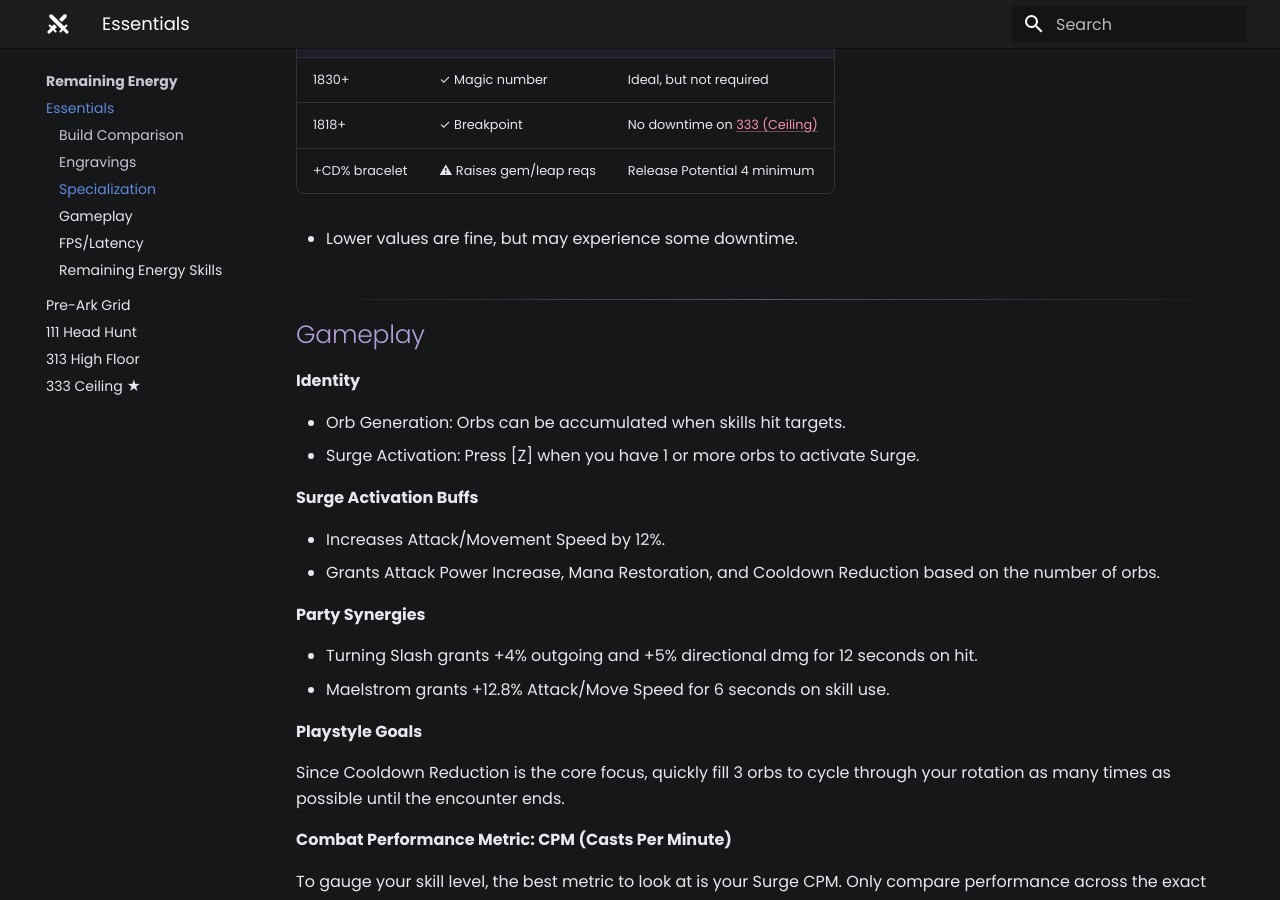
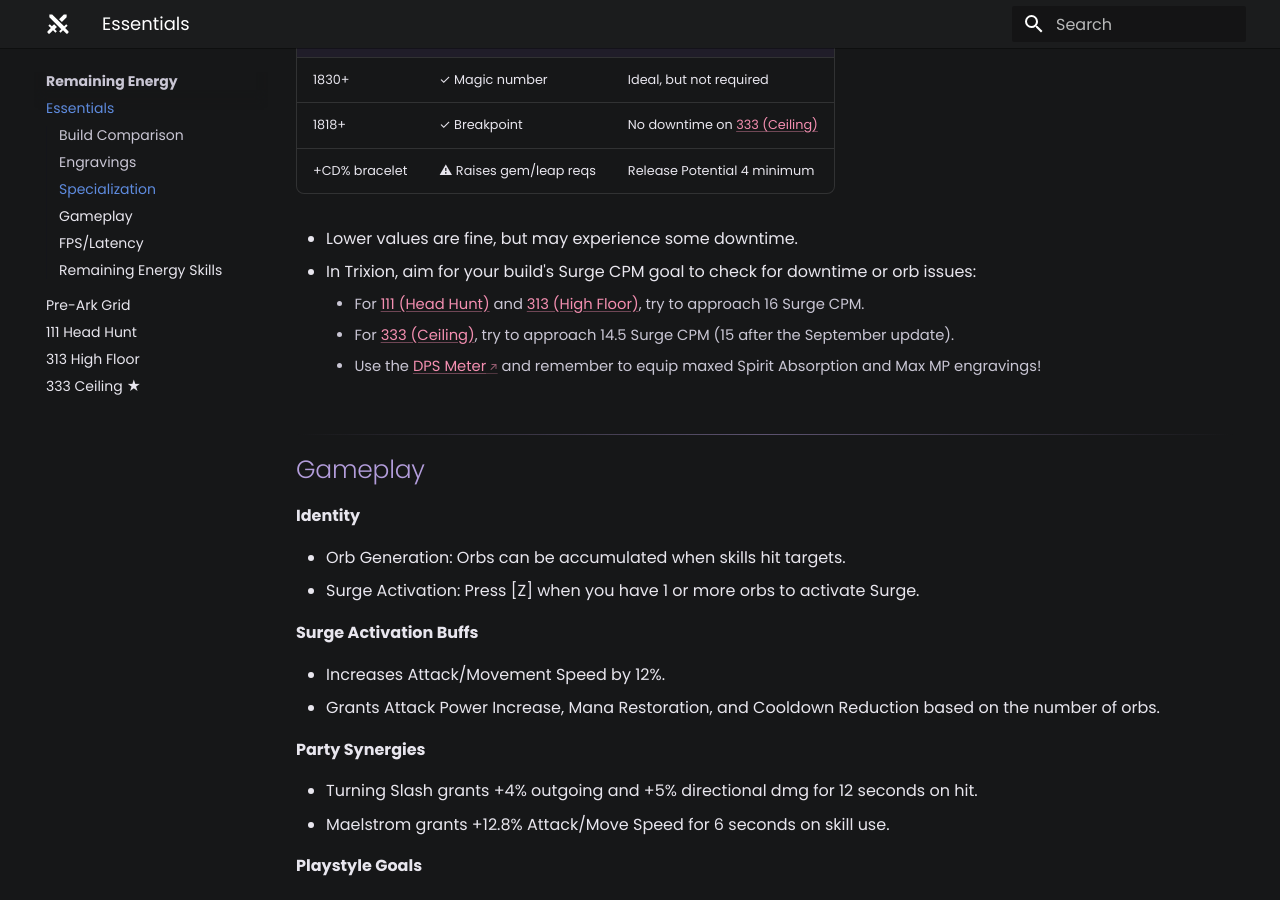
Before and after one commit to interlockme/deathblade, an MkDocs documentation site: the page built from docs/remaining-energy/essentials.md, in a window 1280 px wide and 900 px high, scrolled down 1520 px. Built offline with MkDocs 1.6.1 and Material for MkDocs 9.7.7, drawn with Linux system fonts in a browser that asks for light colours; plug-ins that fetch from the network failed and are left out.

Commit message:
expanded spec section

```diff
--- a/docs/remaining-energy/essentials.md
+++ b/docs/remaining-energy/essentials.md
@@ -74,6 +74,10 @@
 | +CD% bracelet | ⚠ Raises gem/leap reqs | Release Potential 4 minimum |
 
 - Lower values are fine, but may experience some downtime.
+- In Trixion, aim for your build's Surge CPM goal to check for downtime or orb issues:
+    - For [111 (Head Hunt)](111-head-hunt.md) and [313 (High Floor)](313-high-floor.md), try to approach 16 Surge CPM.
+    - For [333 (Ceiling)](333-ceiling.md), try to approach 14.5 Surge CPM (15 after the September update).
+    - Use the [DPS Meter](https://lostark.bible/) and remember to equip maxed Spirit Absorption and Max MP engravings!
 
 ## Gameplay
 
```
